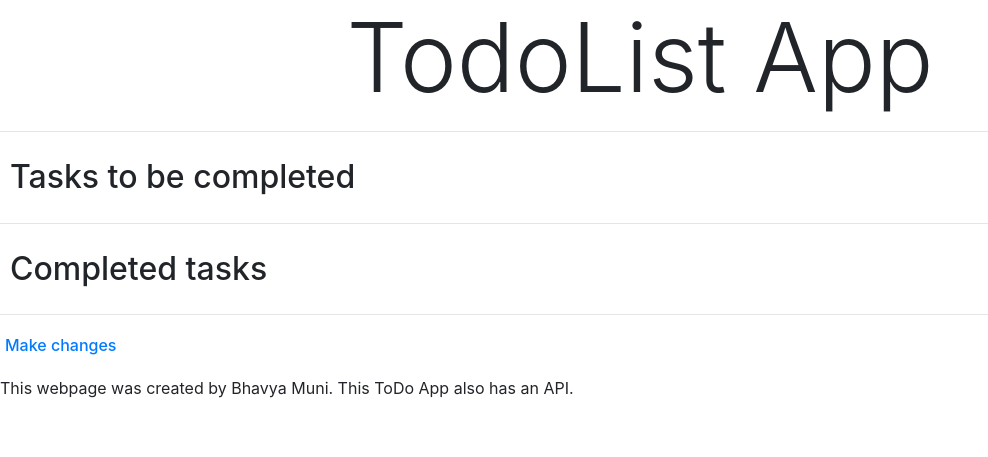
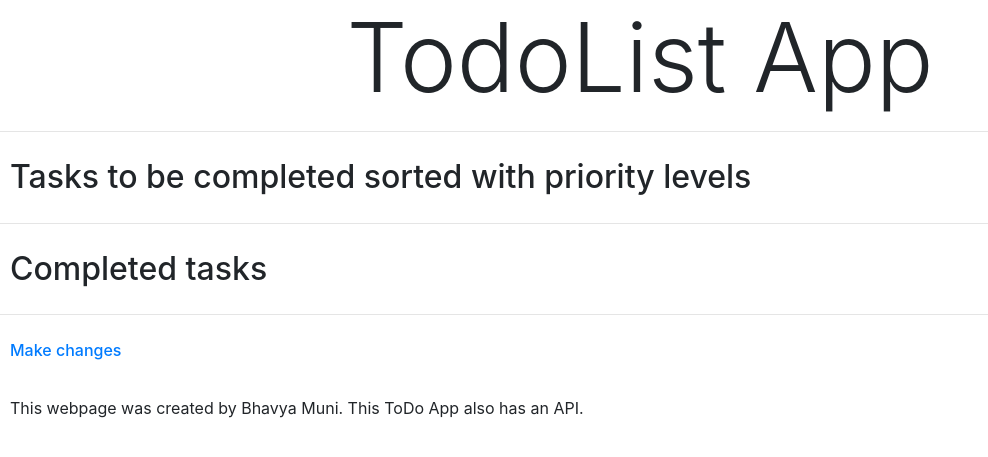
Before and after one commit to BhavyaMuni/TODOAppAPI, a Django app: page /todolist/ in a window 1280 px wide. Shown: the top 457 px of the page, without its empty margins (0-988 px from the left). Run offline with Django 3.2, Linux system fonts and the light colour scheme; data that the repository does not hold is empty; parts of the project's set-up code (start-up, migrations or seed data) failed here and were passed over; some libraries are stand-ins or nearby versions.

Commit message:
added prioritization

```diff
--- a/todosite/todoapi/models.py
+++ b/todosite/todoapi/models.py
@@ -4,6 +4,11 @@ import uuid
 
 class Task(models.Model):
     # id = models.AutoField(editable = False, primary_key=True, unique=True)
+    priority_choices = (('1', 'High'),('2', 'Normal'),('3', 'Low'))
     description = models.TextField()
     datetime = models.DateTimeField(auto_now_add=True,editable = False)
     is_completed = models.BooleanField(default=False)
+    priority = models.CharField(max_length=10, choices=priority_choices, default=priority_choices[1])
+
+    def __str__(self):
+        return self.description
--- a/todosite/todoapi/serializers.py
+++ b/todosite/todoapi/serializers.py
@@ -5,4 +5,4 @@ class TaskSerializer(serializers.ModelSerializer):
 
     class Meta:
         model = Task
-        fields = ('description', 'datetime', 'is_completed')
+        fields = ('description', 'datetime', 'is_completed', 'priority')
--- /dev/null
+++ b/todosite/todoapi/static/main.css
@@ -0,0 +1,15 @@
+.priority-color{
+    padding:10px;
+    width:20px;
+    height:20px;
+    display: inline-block;
+    border: 1px black solid;
+}
+
+li, h2, h6{
+    padding: 10px;
+}
+
+h1{
+    text-align: center;
+}
--- a/todosite/todoapi/templates/index.html
+++ b/todosite/todoapi/templates/index.html
@@ -1,4 +1,23 @@
 <!DOCTYPE html>
+<!--
+<style>
+.priority-color{
+    padding:10px;
+    width:20px;
+    height:20px;
+    display: inline-block;
+    border: 1px black solid;
+}
+
+li, h2, h6{
+    padding: 10px;
+}
+
+h1{
+    text-align: center;
+}
+</style> -->
+
 <html>
 <head>
     <meta charset="utf-8" />
@@ -6,30 +25,59 @@
     <title>Todo List</title>
     <meta name="viewport" content="width=device-width, initial-scale=1">
     <link rel="stylesheet" href="https://stackpath.bootstrapcdn.com/bootstrap/4.2.1/css/bootstrap.min.css" integrity="sha384-GJzZqFGwb1QTTN6wy59ffF1BuGJpLSa9DkKMp0DgiMDm4iYMj70gZWKYbI706tWS" crossorigin="anonymous">
+    {% load static %}
+    <link rel="stylesheet" type="text/css" href="{% static 'main.css' %}">
 </head>
 <body>
 
-    <h1 style="text-align:center" class="display-1">TodoList App</h1>
+    <h1 class="display-1">TodoList App</h1>
 
 <hr/>
-    <h2 style="padding:10px">Tasks to be completed</h2>
-<ul class="list-unstyled"></ul>
+    <h2>Tasks to be completed sorted with priority levels</h2>
+<ul>
     {% for x in tasks_undone %}
-<li style="padding:10px">{{ x.description }} - {{ x.datetime|date:"D d M Y" }}
-</li>
-{% endfor %}
-<hr />
-<p class="h2" style="padding:10px">Completed tasks</p>
+    <li>{{ x.description }} - {{ x.datetime|date:"D d M Y" }}
 
-<ul class="list-unstyled"></ul>
-    {% for x in tasks_done %}
-    <li style="padding:10px">{{ x.description }} - {{ x.datetime|date:"D d M Y" }}
-    </li>
+        {% if x.priority == '1' %}
+        <div class="priority-color" style="background-color: crimson;"></div></li>
+        {% endif %}
+
+        {% if x.priority == '2' %}
+        <div class="priority-color" style="background-color: orangered;"></div></li>
+        {% endif %}
+
+        {% if x.priority == '3' %}
+        <div class="priority-color" style="background-color: greenyellow;"></div></li>
+        {% endif %}
+
     {% endfor %}
+</ul>
 <hr />
 
-<p><a href="http://localhost:8000/admin/"> <h6 style="padding:5px">Make changes</h6></a></p>
 
-<p>This webpage was created by Bhavya Muni. This ToDo App also has an API.</p>
+<h2>Completed tasks</h2>
+<ul>
+    {% for x in tasks_done %}
+    <li>{{ x.description }} - {{ x.datetime|date:"D d M Y" }}
+
+        {% if x.priority == '1' %}
+        <div class="priority-color" style="background-color: crimson;"></div></li>
+        {% endif %}
+
+        {% if x.priority == '2' %}
+        <div class="priority-color" style="background-color: orangered;"></div></li>
+        {% endif %}
+
+        {% if x.priority == '3' %}
+        <div class="priority-color" style="background-color: greenyellow;"></div></li>
+        {% endif %}
+
+    {% endfor %}
+</ul>
+<hr />
+
+<p><a href="http://localhost:8000/admin/"> <h6>Make changes</h6></a></p>
+
+<p style="padding:10px">This webpage was created by Bhavya Muni. This ToDo App also has an API.</p>
 </body>
 </html>
--- a/todosite/todoapi/views.py
+++ b/todosite/todoapi/views.py
@@ -21,5 +21,6 @@ class AlltasksViewSet(viewsets.ModelViewSet):
 
 def WebpageView(request):
     objects = Task.objects.filter(is_completed = False)
+    sorted_objects = sorted(objects, key=lambda x: x.priority)
     objects_done = Task.objects.filter(is_completed =True)
-    return render(request, template_name='index.html',context={'tasks_undone': objects, 'tasks_done':objects_done})
+    return render(request, template_name='index.html',context={'tasks_undone': sorted_objects, 'tasks_done':objects_done})
```
Also changed, not shown: todosite/todoapi/migrations/0007_task_priority.py (added).
